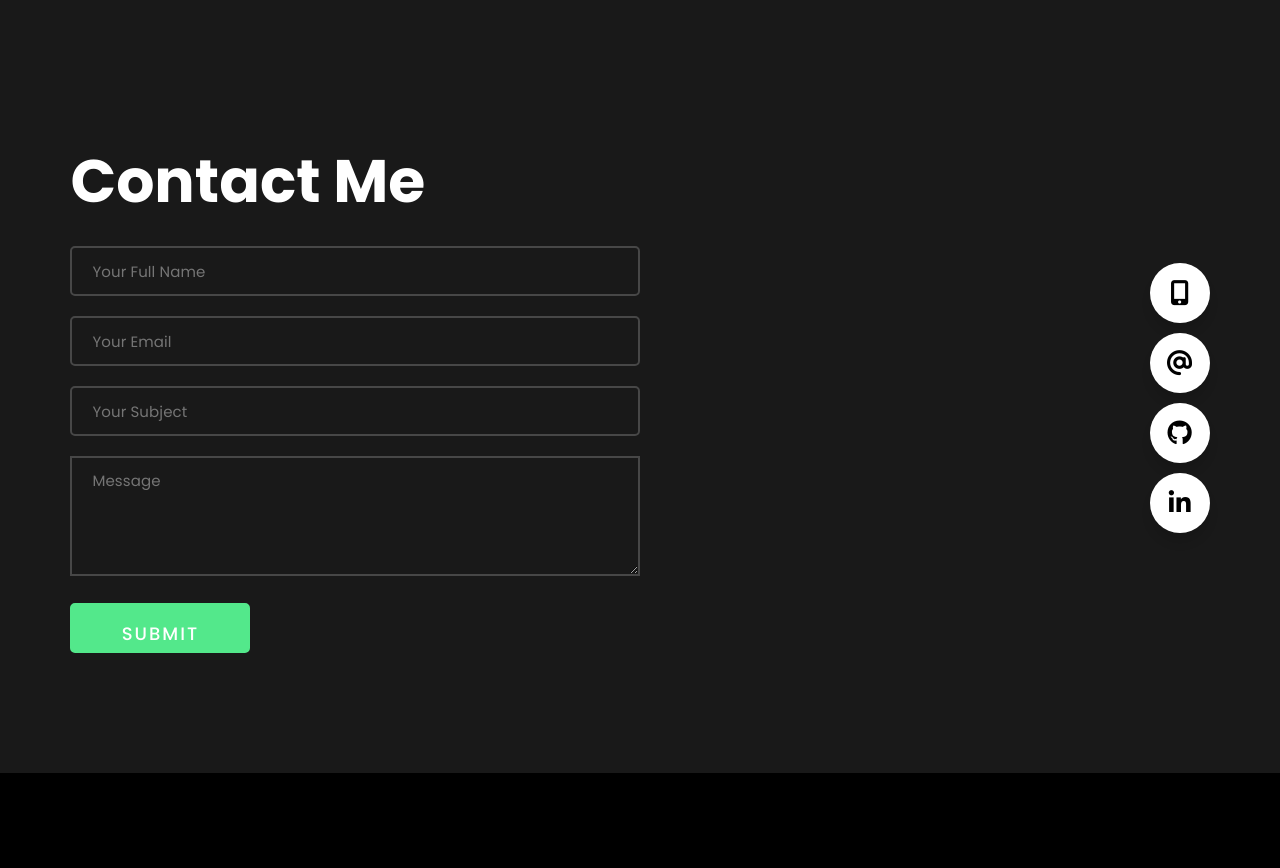
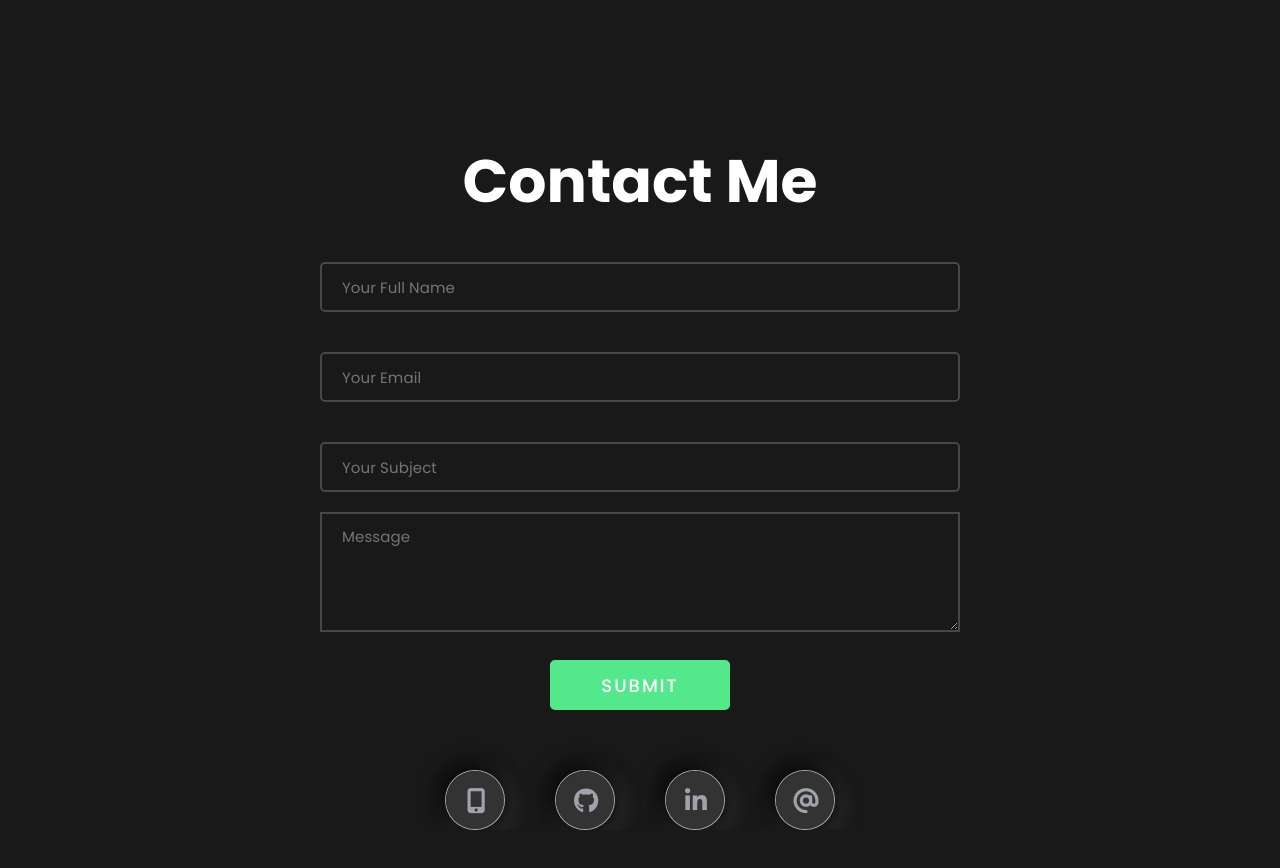
Before and after one commit to SumanRayamajhi/Portfolio, a React (Create React App) app in the folder client/: page / in a window 1280 px wide. Shown: the part 2300-3168 px from the top of the page. Before the commit the page ends 3073 px from the top, so only its background shows below. Built offline with nearby package versions, Linux system fonts and the light colour scheme.

Commit message:
update contact

```diff
--- a/client/src/Components/ContactMe/ContactMe.css
+++ b/client/src/Components/ContactMe/ContactMe.css
@@ -1,14 +1,19 @@
 .contact {
   background-color: #191919;
   width: 100%;
+  display: flex;
+  justify-content: center;
+  align-items: center;
 }
+
 .contact__box {
-  width: 89%;
-  margin: 0 auto;
+  width: 50%;
 }
 
 h1.hire__text {
   font-size: 60px;
+  text-align: center;
+  margin-bottom: 1rem;
 }
 
 p.hire__text {
@@ -42,6 +47,13 @@ input.contact {
   background: none;
   border: 2px solid rgba(255, 255, 255, 0.2) !important;
 }
+.input__box {
+  display: flex;
+  flex-direction: column;
+  justify-content: center;
+  align-items: center;
+  width: 100%;
+}
 
 textarea#message {
   height: 120px;
@@ -61,8 +73,27 @@ button.btn.contact.pointer {
 .error {
   color: red;
 }
-.ContactMe_content {
-  display: flex;
-  justify-content: space-between;
-  width: 100%;
+button.button {
+  font-size: 18px;
+  font-weight: 500;
+  border-radius: 5px;
+  border: 2px solid #53e88b !important;
+  background: rgb(83, 232, 139) !important;
+  background: linear-gradient(
+    130deg,
+    rgba(83, 232, 139, 1) 0%,
+    rgba(21, 190, 119, 1) 100%
+  );
+  color: #fff !important;
+  text-transform: uppercase;
+  letter-spacing: 2px;
+  transition: 0.4s all ease;
+  height: 50px;
+  width: 180px;
+  margin: 28px 10px;
 }
+
+button.button.pointer:hover {
+  background: #fff !important;
+  color: #000 !important;
+}
--- a/client/src/Components/ContactMe/ContactMe.jsx
+++ b/client/src/Components/ContactMe/ContactMe.jsx
@@ -3,7 +3,6 @@ import "./ContactMe.css";
 import BackToTopButton from "../UpToTopButton/UpToTopButton";
 import SendEmail from "./SendEmail";
 import SocialMedia from "./SocialMedia";
-import Card from "react-bootstrap/Card";
 
 function ContactMe() {
   window.addEventListener("scroll", function () {
@@ -12,37 +11,14 @@ function ContactMe() {
   });
 
   return (
-    // <div className="about component__space" id="About">
-    //   <div className="container">
-    //     <div className="row">
-    //       <div className="col__2">
-    //         <h1 className="about__heading">About Me</h1>
-    //         <div className="about__meta">
-    //           <p className="about__text p__color"></p>
-    //           <div className="About__skills">
-    //             <SendEmail />
-    //           </div>
-    //         </div>
-    //       </div>
-
-    //       <div className="col__2">
-    //         <SocialMedia />
-    //       </div>
-    //     </div>
-    //   </div>
-    // </div>
-
     <div className="contact component__space" id="Contact">
       <div className="row">
         <div className="contact__box">
           <div className="contact__meta">
             <h1 className="hire__text">Contact Me</h1>
           </div>
-
-          <div className="ContactMe_content">
-            <SendEmail className="ContactMe_content_email" />
-            <SocialMedia className="ContactMe_content_icons" />
-          </div>
+          <SendEmail />
+          <SocialMedia />
         </div>
       </div>
       <BackToTopButton />
--- a/client/src/Components/ContactMe/SendEmail.jsx
+++ b/client/src/Components/ContactMe/SendEmail.jsx
@@ -42,7 +42,7 @@ function SendEmail() {
   }
 
   return (
-    <div style={{ width: "50%", marginRight: "0rem" }}>
+    <div>
       <form onSubmit={sendEmail} className="input__box">
         <input
           type="text"
@@ -85,57 +85,9 @@ function SendEmail() {
         ></textarea>
         {errors.message && <p className="error">{errors.message}</p>}
 
-        {/* <div class="col-md-10">
-          <input
-            type="text"
-            className="contact name form-control"
-            id="validationCustom03"
-            required
-            placeholder="Your Full Name"
-            name="name"
-            value={values.name}
-          />
-          <div class="invalid-feedback">Please provide your name.</div>
-        </div>
-
-        <div class="col-md-10">
-          <input
-            type="text"
-            className="contact name form-control"
-            id="validationCustom03"
-            required
-            placeholder="Your Email"
-            name="user_email"
-            value={values.user_email}
-          />
-          <div class="invalid-feedback">Please provide your email.</div>
-        </div>
-        <div class="col-md-10">
-          <input
-            type="text"
-            className="contact name form-control"
-            id="validationCustom03"
-            required
-            placeholder="Your Subject"
-            name="subject"
-          />
-          <div class="invalid-feedback">Please provide your email.</div>
-        </div>
-        <div class="col-md-10">
-          <textarea
-            type="text"
-            className="contact name form-control"
-            id="validationCustom03 message"
-            required
-            placeholder="Message"
-            name="message"
-          ></textarea>
-          <div class="invalid-feedback">Please provide some message.</div>
-        </div> */}
-
         <button
           onClick={handleSubmit}
-          className="btn contact pointer"
+          className="button contact pointer"
           type="submit"
         >
           {" "}
--- a/client/src/Components/ContactMe/SocialMedia.css
+++ b/client/src/Components/ContactMe/SocialMedia.css
@@ -15,64 +15,60 @@ body {
   background-color: linear-gradient(315deg, #ffffff 0%, #d7e1ec 74%); */
 }
 .SocialMedia__Wrapper {
-  display: inline-flex;
-  flex-direction: column;
+  display: flex;
+  justify-content: center;
   margin-top: 2rem;
 }
 .SocialMedia__Wrapper .SocialMedia__Button {
-  display: block;
+  display: inline-block;
   overflow: hidden;
   height: 60px;
   width: 60px;
-  float: right;
-  margin: 5px 0;
-  background: #fff;
+  margin: 0 25px;
+  background: rgba(198, 201, 216, 0.3);
   border-radius: 50px;
   cursor: pointer;
-  box-shadow: 0px 10px 10px rgba(0, 0, 0, 0.1);
-  transition: all 0.3s ease-out;
+  box-shadow: -5px -5px 20px 0 rgba(0, 0, 0, 0.9),
+    5px 5px 20px 0 rgba(0, 0, 0, 0.9), 5px 5px 20px 0 rgba(255, 255, 255, 0.3);
+  transition: all 0.4s ease-out;
+  border: 0.1px solid rgba(198, 201, 216, 0.75);
 }
 
 .SocialMedia__Wrapper .SocialMedia__Button:hover {
   width: 300px;
+  transition: all 0.4s ease-out;
 }
-.SocialMedia__Wrapper .SocialMedia__Button:nth-child(1):hover {
-  width: 230px;
-}
-.SocialMedia__Wrapper .SocialMedia__Button:nth-child(2):hover {
-  width: 320px;
-}
+
 .SocialMedia__Wrapper .SocialMedia__Button:hover span {
   margin-top: -40px;
   margin-left: 65px;
 }
 
 .SocialMedia__Wrapper .SocialMedia__Button .icon {
-  display: block;
+  display: inline-block;
   height: 60px;
   width: 60px;
+  background-color: #333;
   border-radius: 50px;
   text-align: center;
   box-sizing: border-box;
   line-height: 60px;
   transition: all 0.3s ease-out;
+  box-shadow: -7px -7px 20px 0;
 }
-.SocialMedia__Wrapper .SocialMedia__Button:nth-child(1):hover .icon {
-  background: #4267b2;
-}
-.SocialMedia__Wrapper .SocialMedia__Button:nth-child(2):hover .icon {
-  background: #4267b2;
-}
-.SocialMedia__Wrapper .SocialMedia__Button:nth-child(3):hover .icon {
-  background: #333;
-}
-.SocialMedia__Wrapper .SocialMedia__Button:nth-child(4):hover .icon {
-  background: rgb(10, 102, 194);
+.SocialMedia__Wrapper .SocialMedia__Button:hover .icon {
+  background: rgb(83, 232, 139);
+  background: -webkit-linear-gradient(
+    130deg,
+    rgba(83, 232, 139, 1) 0%,
+    rgba(21, 190, 119, 1) 100%
+  );
 }
 
 .SocialMedia__Wrapper .SocialMedia__Button .icon i {
   font-size: 25px;
   line-height: 60px;
+  color: rgba(198, 201, 216, 0.75);
   transition: all 0.3s ease-out;
 }
 .SocialMedia__Wrapper .SocialMedia__Button:hover .icon i {
@@ -80,12 +76,23 @@ body {
 }
 
 .SocialMedia__Wrapper .SocialMedia__Button span {
-  font-size: 15px;
+  font-size: 19px;
   font-weight: 500;
   line-height: 20px;
   margin-left: 10px;
-  color: #4267b2 !important;
+  background: rgb(83, 232, 139);
+  background: -webkit-linear-gradient(
+    130deg,
+    rgba(83, 232, 139, 1) 0%,
+    rgba(21, 190, 119, 1) 100%
+  );
+  -webkit-background-clip: text;
+  -webkit-text-fill-color: transparent;
   transition: all 0.3s ease-out;
+}
+
+.SocialMedia__Wrapper .SocialMedia__Button:nth-child(4) span {
+  font-size: 15.3px;
 }
 
 .SocialMedia__Wrapper .SocialMedia__Button span a {
--- a/client/src/Components/ContactMe/SocialMedia.jsx
+++ b/client/src/Components/ContactMe/SocialMedia.jsx
@@ -1,32 +1,17 @@
 import React from "react";
-import { BsAt } from "react-icons/bs";
-import { BsGithub } from "react-icons/bs";
-import { BsLinkedin } from "react-icons/bs";
-import { BsPhoneVibrate } from "react-icons/bs";
-import { FontAwesomeIcon } from "@fortawesome/react-fontawesome";
-
 import "./SocialMedia.css";
 
 function SocialMedia() {
   return (
     <div className="SocialMedia__Wrapper">
       <div className="SocialMedia__Button">
-        {/* <img src="/img/iphone-icon.png" alt="img" className="about__img" /> */}
-
         <div className="icon">
           <i class="fas fa-mobile-alt"></i>
         </div>
         <span>+34631887080</span>
       </div>
+
       <div className="SocialMedia__Button">
-        {/* <img src="/img/email-icon.png" alt="img" className="about__img" /> */}
-        <div className="icon">
-          <i class="fas fa-at"></i>
-        </div>
-        <span>sams.rayamajhi@gmail.com</span>
-      </div>
-      <div className="SocialMedia__Button">
-        {/* <img src="/img/github-icon.png" alt="img" className="about__img" /> */}
         <div className="icon">
           <i class="fab fa-github"></i>
         </div>
@@ -35,11 +20,6 @@ function SocialMedia() {
         </span>
       </div>
       <div className="SocialMedia__Button">
-        {/* <img
-              src="/img/linkedin-icon.png"
-              alt="img"
-              className="about__img"
-            /> */}
         <div className="icon">
           <i class="fab fa-linkedin-in"></i>
         </div>
@@ -51,6 +31,12 @@ function SocialMedia() {
           </a>
         </span>
       </div>
+      <div className="SocialMedia__Button">
+        <div className="icon">
+          <i class="fas fa-at"></i>
+        </div>
+        <span>sams.rayamajhi@gmail.com</span>
+      </div>
     </div>
   );
 }
```
